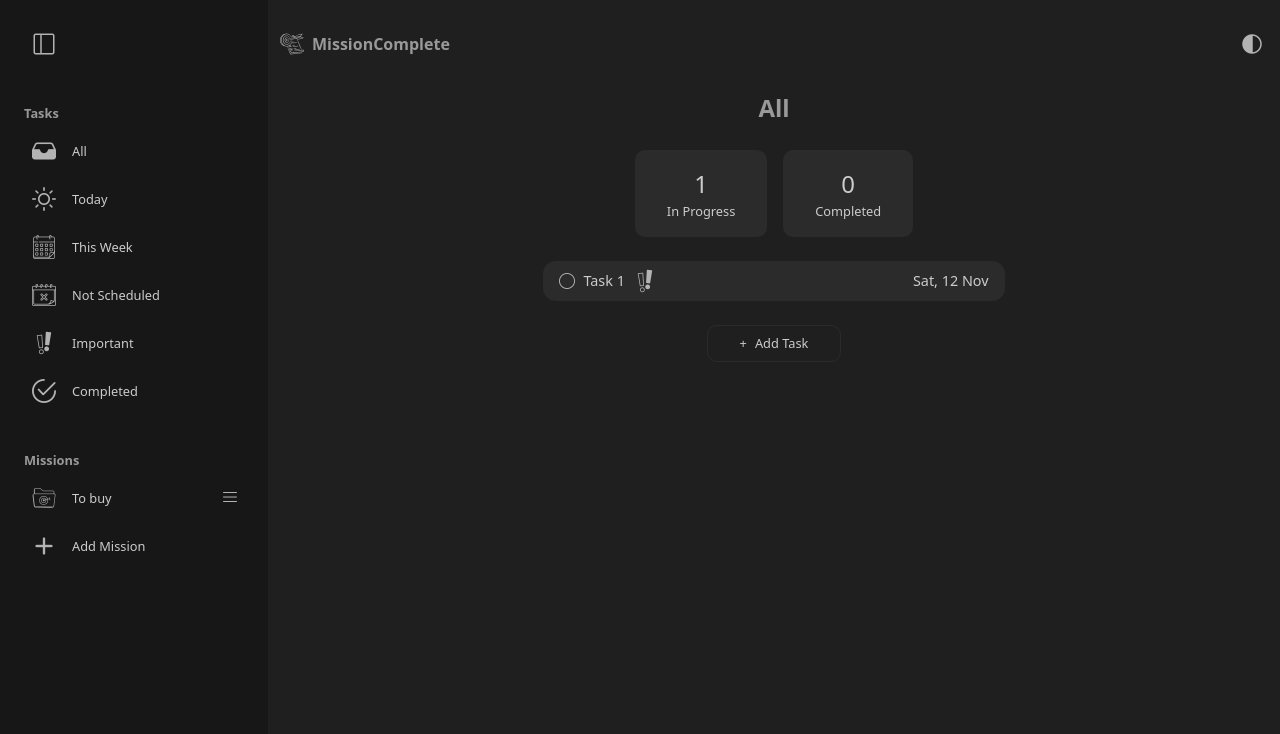
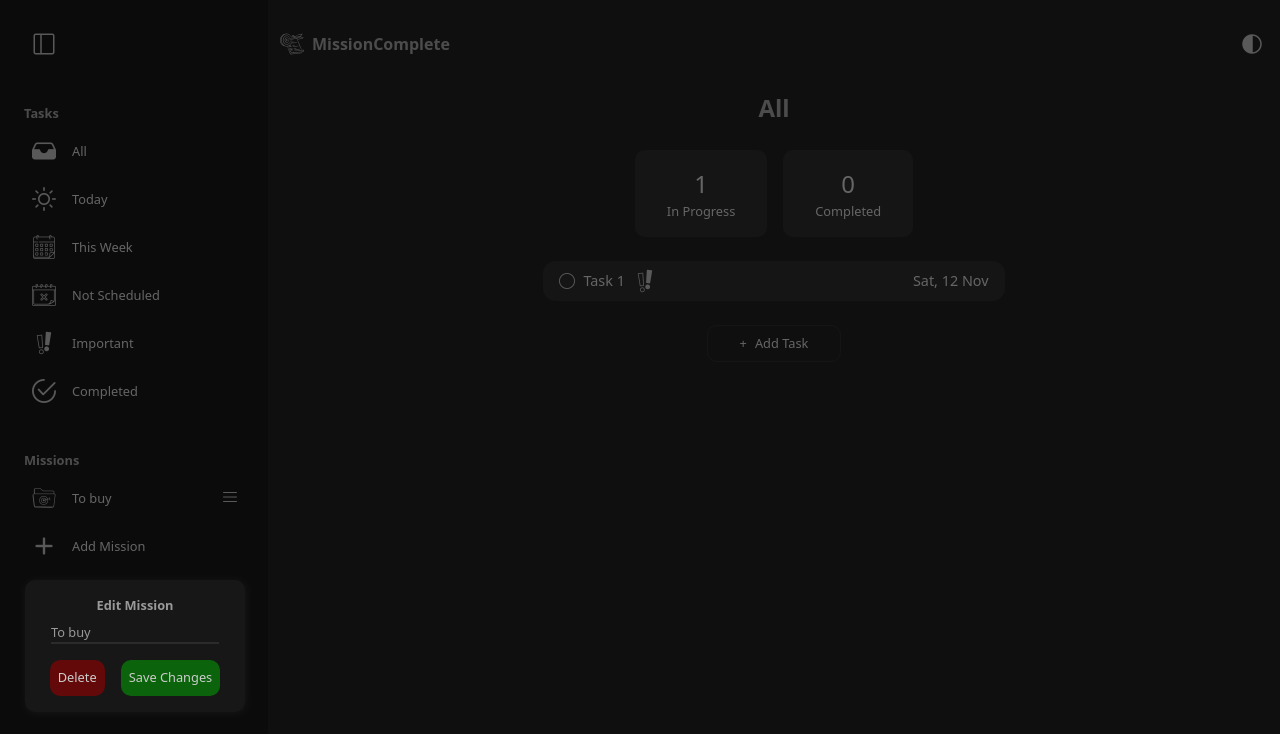
Before and after one commit to kaito24mako/ToDo-App, a website built with webpack: page src/index.html in a window 1280 px wide. Both pictures are taken after a click on the button 230 px from the left and 496 px from the top of the page. Built offline with nearby package versions, Linux system fonts and the light colour scheme.

Commit message:
add functionality and styling to edit missions form

```diff
--- a/src/css/forms.css
+++ b/src/css/forms.css
@@ -28,11 +28,25 @@ form h2 {
     color: var(--white-dark);
 }
 
+form label {
+    color: var(--white-dark);
+    font-size: var(--medium);
+    font-weight: bold;
+}
+
 form input {
     border-bottom: 2px solid var(--grey);
     outline: none;
 
     color: var(--white-dark);
+}
+
+form #label-and-input {
+    display: flex;
+    flex-direction: column;
+    align-items: center;
+
+    gap: var(--spacing-small);
 }
 
 form .buttons {
@@ -58,17 +72,20 @@ form button#save {
     background-color: rgb(11, 100, 11);
 }
 
-/* "Add Mission" form */
+/* mission forms */
 
-#addMission-form input {
+#addMission-form input,
+#editMission-form input {
     font-size: var(--medium);
     width: 10.5rem;
 }
-#addMission-form .buttons button {
+#addMission-form .buttons button,
+#editMission-form .buttons button {
    width: fit-content;
 
 }
-#addMission-dialog[open] {
+#addMission-dialog[open],
+#editMission-dialog[open] {
     position: fixed;
     top: 580px;
     left: 25px;
--- a/src/index.html
+++ b/src/index.html
@@ -143,12 +143,24 @@
 <dialog id="addMission-dialog">
     <form method="post" id="addMission-form" class="mission-form">
         <div>
-            <label for="title"></label>
             <input type="text" id="title" name="title" placeholder="Mission Name" required>
         </div>
         <div class="buttons">
-            <button id="cancel">Cancel</button>
-            <button type="submit" id="save">Save Changes</button>
+            <button id="cancel" type="button">Cancel</button>
+            <button id="save" type="submit" >Save Changes</button>
+        </div>
+    </form>
+</dialog>
+
+<dialog id="editMission-dialog">
+    <form method="post" id="editMission-form" class="mission-form">
+        <div id="label-and-input">
+            <label for="title">Edit Mission</label>
+            <input type="text" id="title" name="title" placeholder="Change Name" required>
+        </div>
+        <div class="buttons">
+            <button id="cancel" type="button">Delete</button>
+            <button id="save" type="submit" >Save Changes</button>
         </div>
     </form>
 </dialog>
--- a/src/index.js
+++ b/src/index.js
@@ -6,7 +6,7 @@ import './css/forms.css';
 import { toggleSidebar, toggleTheme, checkViewportWidth } from './js/sidebar.js';
 import { displayTasksContent, addMissionsToSidebar } from './js/dom.js';
 import { tabArray, createTab, createDefaultTabs } from './js/tabs.js';
-import { displayAddMission } from './js/forms.js';
+import { displayAddMission, editMission } from './js/forms.js';
 
 export function getUI() {
     return {
@@ -32,7 +32,7 @@ checkViewportWidth();
 /* tabs.js */
 createDefaultTabs();
 /* forms.js */
-displayAddMission();
+
 
 
 function displayAllTabOnLoad() {
@@ -79,3 +79,5 @@ export function displayTabContentOnClick() {
 
 displayAllTabOnLoad();
 displayTabContentOnClick();
+displayAddMission();
+editMission();
--- a/src/js/dom.js
+++ b/src/js/dom.js
@@ -3,6 +3,8 @@ import circleImg from '../images/circle.png';
 import importantImg from '../images/important.png';
 import folderImg from "../images/mission.png";
 import optionsImg from "../images/edit.png";
+import { editMission } from "./forms.js";
+
 
 export function displayTasksContent(tab) {
     const { content } = getUI();
@@ -133,4 +135,6 @@ export function addMissionsToSidebar(tab) {
     // append missions before "Add Mission" button
     const addMissionWrapper = missions.querySelector('#addMissionBtn').parentElement;
     container.insertBefore(wrapper, addMissionWrapper);
+
+    editMission();
 }
--- a/src/js/forms.js
+++ b/src/js/forms.js
@@ -20,20 +20,72 @@ export function displayAddMission() {
     })
 
     form.addEventListener('submit', (e) => {
-        const newMissionTitle = form.elements["title"];
+        const titleInput = form.elements["title"];
 
         e.preventDefault();
 
-        if (tabArray.some(tab => tab.title === newMissionTitle)) {
+        if (tabArray.some(tab => tab.title === titleInput.value)) {
             alert('The mission name already exists.');
             return;
         }
 
-        const newMission = createTab(newMissionTitle.value);
+        const newMission = createTab(titleInput.value);
         addMissionsToSidebar(newMission);
         displayTabContentOnClick();
+        // editMission();
 
         dialog.close();
         form.reset();
     })
 }
+
+export function editMission() {
+    const dialog = document.querySelector('#editMission-dialog');
+    const form = document.querySelector('#editMission-form');
+    const editMissionBtn = document.querySelectorAll('#settingsBtn');
+    const deleteBtn = document.querySelector('#editMission-form .buttons #cancel');
+    const titleInput = form.elements["title"];
+
+    editMissionBtn.forEach(button => {
+        button.addEventListener('click', (e) => {
+            e.preventDefault();
+
+            const missionBtn = button.previousElementSibling;
+            const oldTitle = missionBtn.dataset.title;
+            const missionWrapper = button.closest('li');
+
+            dialog.showModal();
+            titleInput.value = oldTitle;
+
+            // Delete mission
+            deleteBtn.onclick = () => {
+                const missionIndex = tabArray.findIndex(tab => tab.title === oldTitle);
+                tabArray.splice(missionIndex, 1);
+                missionWrapper.remove();
+
+                dialog.close();
+                form.reset();
+            }
+
+            // Edit mission name
+            form.onsubmit = (e) => {
+                e.preventDefault();
+
+                const newTitle = titleInput.value;
+
+                // find and update the mission in tabArray
+                const mission = tabArray.find(tab => tab.title === oldTitle);
+                if (mission) {
+                    mission.title = newTitle;
+                }
+
+                // update the text in sidebar
+                missionBtn.dataset.title = newTitle;
+                missionBtn.querySelector('p').textContent = newTitle;
+
+                dialog.close();
+                form.reset();
+            }
+        })
+    })
+}
```
